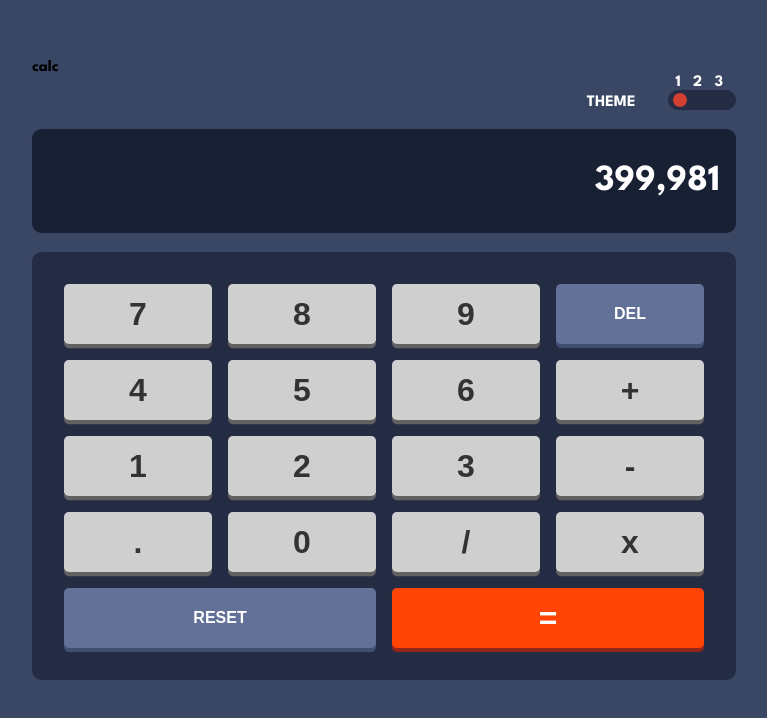
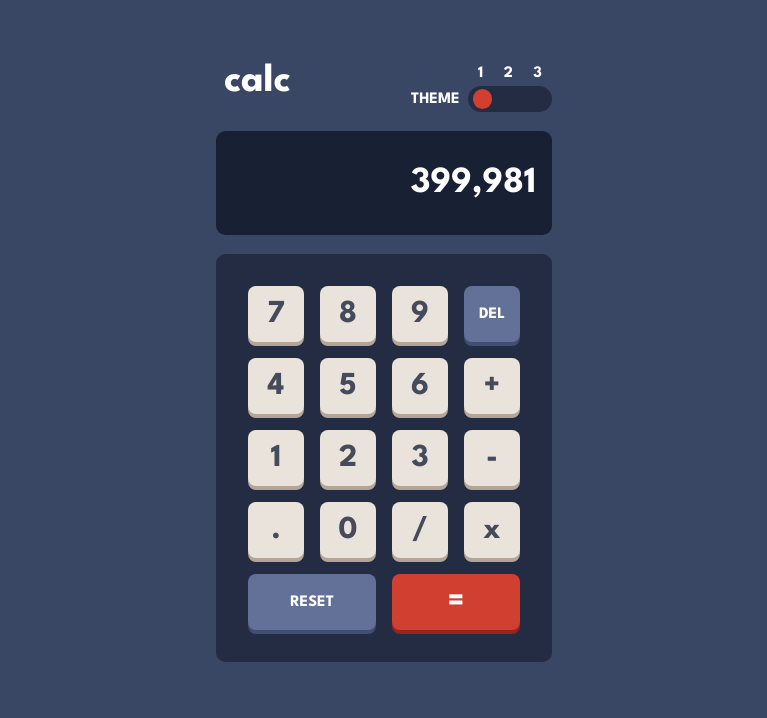
Before and after one commit to lematosdev/calculadora-sass, a plain HTML site: page index.html in a window 1280 px wide. Shown: the part 108-826 px from the top of the page, without its empty margins (256-1023 px from the left). After the commit the page ends 800 px from the top, so only its background shows below. Drawn offline with Linux system fonts and the light colour scheme.

Commit message:
Add themes
Co-authored-by: Novareli <Novareli@users.noreply.github.com>

```diff
--- a/index.html
+++ b/index.html
@@ -9,16 +9,17 @@
     />
     <title>Document</title>
     <link rel="stylesheet" href="styles.css" />
+    <script src="main.js" defer></script>
   </head>
   <body>
     <main>
-      <span>calc</span>
+      <div class="theme">
+        <span class="logo">calc</span>
 
-      <div class="theme">
         <span>THEME</span>
 
         <div>
-          <div>
+          <div class="switch-number">
             <label for="theme-1">1</label>
             <label for="theme-2">2</label>
             <label for="theme-3">3</label>
@@ -26,14 +27,25 @@
           <div class="switch-toggle">
             <input
               type="radio"
+              value="1"
               id="theme-1"
               name="theme"
               checked
             />
 
-            <input type="radio" id="theme-2" name="theme" />
+            <input
+              type="radio"
+              value="2"
+              id="theme-2"
+              name="theme"
+            />
 
-            <input type="radio" id="theme-3" name="theme" />
+            <input
+              type="radio"
+              value="3"
+              id="theme-3"
+              name="theme"
+            />
           </div>
         </div>
       </div>
--- a/main.js
+++ b/main.js
@@ -0,0 +1,104 @@
+const inputs = document.querySelectorAll(
+  'input[type="radio"]'
+);
+
+const CSS_VARIABLES = {
+  bgColor: '--bg-color',
+  bgCalcColor: '--calc-bg-color',
+  primaryTextColor: '--primary-text-color',
+  secondaryTextColor: '--secondary-text-color',
+  delResetTextColor: '--del-reset-text-color',
+  bgScreenColor: '--bg-screen-color',
+  keyColor: '--key-color',
+  bgKeyColor: '--key-bg-color',
+  shadowKeyColor: '--key-shadow-color',
+  shadowSecondaryKeyColor: '--key-secondary-shadow-color',
+  calcKeyHover: '--calc-key-hover',
+  delResetHover: '--del-reset-hover',
+  toggleKeyColor: '--key-toggle-color',
+  equalKeyShadowColor: '--key-equal-shadow-color',
+  equalKeyHoverColor: '--key-equal-hover-color',
+  thirdTextColor: '--third-text-color'
+};
+
+const theme1 = {
+  bgColor: 'hsl(222, 26%, 31%)',
+  primaryTextColor: 'hsl(221, 14%, 31%)',
+  secondaryTextColor: 'white',
+  bgScreenColor: 'hsl(224, 36%, 15%)',
+  bgCalcColor: 'hsl(223, 31%, 20%)',
+  keyColor: 'hsl(30, 25%, 89%)',
+  bgKeyColor: 'hsl(225, 21%, 49%)',
+  shadowKeyColor: 'hsl(224, 28%, 35%)',
+  shadowSecondaryKeyColor: 'hsl(28, 16%, 65%)',
+  calcKeyHover: 'white',
+  delResetHover: 'rgb(143, 159, 206)',
+  toggleKeyColor: 'hsl(6, 63%, 50%)',
+  equalKeyShadowColor: 'hsl(6, 70%, 34%)',
+  equalKeyHoverColor: 'hsl(3, 100%, 68%)',
+  thirdTextColor: 'white',
+  delResetTextColor: 'white'
+};
+
+const theme2 = {
+  bgColor: 'hsl(0, 0%, 90%)',
+  primaryTextColor: 'hsl(60, 10%, 19%)',
+  secondaryTextColor: 'hsl(60, 10%, 19%)',
+  bgScreenColor: 'hsl(0, 0%, 93%)',
+  bgCalcColor: 'hsl(0, 5%, 81%)',
+  keyColor: 'hsl(30, 25%, 89%)',
+  bgKeyColor: 'hsl(185, 42%, 37%)',
+  shadowKeyColor: 'hsl(185, 58%, 25%)',
+  shadowSecondaryKeyColor: 'hsl(28, 16%, 65%)',
+  calcKeyHover: 'white',
+  delResetHover: '#62b4bc',
+  toggleKeyColor: 'hsl(25, 98%, 40%)',
+  equalKeyShadowColor: 'hsl(25, 99%, 27%',
+  equalKeyHoverColor: '#fe8a38',
+  thirdTextColor: 'white',
+  delResetTextColor: 'white'
+};
+
+const theme3 = {
+  bgColor: 'hsl(268, 75%, 9%)',
+  primaryTextColor: 'hsl(52, 100%, 62%)',
+  secondaryTextColor: 'hsl(52, 100%, 62%)',
+  thirdTextColor: 'hsl(198, 20%, 13%)',
+  delResetTextColor: 'white',
+  bgScreenColor: 'hsl(268, 71%, 12%)',
+  bgCalcColor: 'hsl(268, 71%, 12%)',
+  keyColor: 'hsl(268, 47%, 21%)',
+  bgKeyColor: 'hsl(281, 89%, 26%)',
+  shadowKeyColor: 'hsl(290, 70%, 36%)',
+  shadowSecondaryKeyColor: 'hsl(285, 91%, 52%)',
+  calcKeyHover: '#6a35ac',
+  delResetHover: '#8630b1',
+  toggleKeyColor: 'hsl(176, 100%, 44%)',
+  equalKeyShadowColor: 'hsl(177, 92%, 70%)',
+  equalKeyHoverColor: '#94fef8'
+};
+
+function changeCSSTheme(theme) {
+  for (const key in CSS_VARIABLES) {
+    document.documentElement.style.setProperty(
+      CSS_VARIABLES[key],
+      theme[key]
+    );
+  }
+}
+
+inputs.forEach((i) => {
+  i.addEventListener('change', (e) => {
+    switch (e.target.value) {
+      case '1':
+        changeCSSTheme(theme1);
+        break;
+      case '2':
+        changeCSSTheme(theme2);
+        break;
+      case '3':
+        changeCSSTheme(theme3);
+        break;
+    }
+  });
+});
--- a/styles.scss
+++ b/styles.scss
@@ -1,35 +1,129 @@
 @import url('https://fonts.googleapis.com/css2?family=League+Spartan:wght@700&display=swap');
+/*
+  1. Use a more-intuitive box-sizing model.
+*/
+*,
+*::before,
+*::after {
+  box-sizing: border-box;
+}
+/*
+  2. Remove default margin
+*/
+* {
+  margin: 0;
+}
+/*
+  3. Allow percentage-based heights in the application
+*/
+html,
+body {
+  height: 100%;
+}
+/*
+  Typographic tweaks!
+  4. Add accessible line-height
+  5. Improve text rendering
+*/
+body {
+  line-height: 1.5;
+  -webkit-font-smoothing: antialiased;
+  background-color: var(--bg-color);
+  font-family: 'League Spartan', sans-serif;
+}
+/*
+  6. Improve media defaults
+*/
+img,
+picture,
+video,
+canvas,
+svg {
+  display: block;
+  max-width: 100%;
+}
+/*
+  7. Remove built-in form typography styles
+*/
+input,
+button,
+textarea,
+select {
+  font: inherit;
+}
+/*
+  8. Avoid text overflows
+*/
+p,
+h1,
+h2,
+h3,
+h4,
+h5,
+h6 {
+  overflow-wrap: break-word;
+}
+/*
+  9. Create a root stacking context
+*/
+#root,
+#__next {
+  isolation: isolate;
+}
 
-body {
-  background-color: hsl(222, 26%, 31%);
-  font-family: 'League Spartan', sans-serif;
+:root {
+  --bg-color: hsl(222, 26%, 31%);
+  --bg-screen-color: hsl(224, 36%, 15%);
+  --calc-bg-color: hsl(223, 31%, 20%);
+  --key-color: hsl(30, 25%, 89%);
+  --key-bg-color: hsl(225, 21%, 49%);
+  --key-shadow-color: hsl(224, 28%, 35%);
+  --key-secondary-shadow-color: hsl(28, 16%, 65%);
+  --calc-key-hover: white;
+  --del-reset-hover: rgb(143, 159, 206);
+  --del-reset-text-color: white;
+  --key-toggle-color: hsl(6, 63%, 50%);
+  --key-equal-shadow-color: hsl(6, 70%, 34%);
+  --key-equal-hover-color: hsl(3, 100%, 68%);
+  --primary-text-color: hsl(221, 14%, 31%);
+  --secondary-text-color: white;
+  --third-text-color: white;
 }
 
 main {
   padding-top: 20vh;
   height: 100vh;
-  width: 55vw;
+  width: fit-content;
   margin: 0 auto;
 }
 
 .theme {
   display: flex;
-  justify-content: end;
+  justify-content: space-between;
   align-items: end;
-  color: hsl(0, 0, 100%);
-  label {
-    padding-left: 0.5rem;
+  color: var(--secondary-text-color);
+
+  span {
+    margin-left: 7rem;
   }
-  span {
-    padding-right: 2rem;
+
+  .logo {
+    font-size: 2.5rem;
+    margin-left: 0.5rem;
   }
 }
 
+.switch-number {
+  display: flex;
+  width: 100%;
+  justify-content: space-around;
+}
+
 .switch-toggle {
-  background-color: hsl(223, 31%, 20%);
+  background-color: var(--calc-bg-color);
   padding: 0 0.1875rem;
   width: fit-content;
-  height: 1.25rem;
+  height: 1.6rem;
   margin: 0;
   border-radius: 1.5625rem;
 
@@ -38,22 +132,22 @@ main {
     -moz-appearance: none;
     appearance: none;
     margin: 0.1875rem 0.125rem;
-    width: 0.875rem;
-    height: 0.875rem;
+    width: 1.2rem;
+    height: 1.2rem;
     border-radius: 50%;
     cursor: pointer;
 
     &:checked {
-      background-color: hsl(6, 63%, 50%);
+      background-color: var(--key-toggle-color);
     }
   }
 }
 
 .calculator-screen {
-  background-color: hsl(224, 36%, 15%);
+  background-color: var(--bg-screen-color);
   font-size: 2.3rem;
   text-align: end;
-  color: hsl(0, 0, 100%);
+  color: var(--secondary-text-color);
   height: 13vh;
   line-height: 13vh;
   width: 100%;
@@ -67,13 +161,12 @@ main {
 }
 
 .calculator-keys {
-  background-color: hsl(223, 31%, 20%);
+  background-color: var(--calc-bg-color);
   display: grid;
   padding: 2em;
   border-radius: 0.6rem;
-  grid-template-columns: repeat(4, minmax(0.6rem, 1fr));
+  grid-template-columns: repeat(4, minmax(3.5rem, 1fr));
   gap: 1em;
-
 
   .reset {
     grid-column: 1 / span 2;
@@ -87,12 +180,14 @@ main {
 button {
   font-weight: bold;
   font-size: 2rem;
-  height: 3.75rem;
-  background-color: rgb(207, 207, 207);
-  border-radius: 0.3rem;
+  height: 3.5rem;
+  background-color: var(--key-color);
+  border-radius: 0.5rem;
   border: none;
-  color: #333;
-  box-shadow: 0px 0.26rem hsl(0, 0%, 38%);
+  text-align: center;
+  line-height: 3.5rem;
+  color: var(--primary-text-color);
+  box-shadow: 0px 4px var(--key-secondary-shadow-color);
 }
 
 .delete,
@@ -101,47 +196,47 @@ button {
 }
 
 button:hover {
-  background-color: #ffffff;
+  background-color: var(--calc-key-hover);
 }
 
 .delete {
-  background-color: hsl(225, 21%, 49%);
+  background-color: var(--key-bg-color);
   border: none;
-  color: #fff;
-  box-shadow: 0px 0.25 hsl(224, 28%, 35%);
+  color: var(--del-reset-text-color);
+  box-shadow: 0px 4px var(--key-shadow-color);
 }
 
 .delete:hover {
-  background-color: rgb(143, 159, 206);
+  background-color: var(--del-reset-hover);
 }
 
 .reset {
-  background-color: hsl(225, 21%, 49%);
+  background-color: var(--key-bg-color);
   border: none;
-  color: #fff;
-  box-shadow: 0px 0.25 hsl(224, 28%, 35%);
+  color: var(--del-reset-text-color);
+  box-shadow: 0px 4px var(--key-shadow-color);
 }
 
 .reset:hover {
-  background-color: rgb(143, 159, 206);
+  background-color: var(--del-reset-hover);
 }
 
 .equal-sign {
-  background-color: hsl(15, 100%, 51%);
-  color: white;
-  box-shadow: 0px 0.25 hsl(6, 70%, 34%);
+  background-color: var(--key-toggle-color);
+  color: var(--third-text-color);
+  box-shadow: 0px 4px var(--key-equal-shadow-color);
 }
 
 .equal-sign:hover {
-  background-color: hsl(22, 100%, 68%);
+  background-color: var(--key-equal-hover-color);
 }
 
 @media screen and (max-width: 430px) {
   body {
-    margin: 1.4rem;
+    margin: 1rem;
   }
   main {
-    width: 100%;
+    width: max-content;
     padding-top: 2vh;
   }
 }
```
Also changed, not shown: styles.css, 1 other file.
